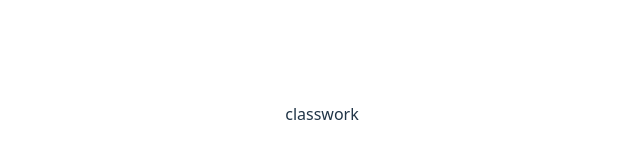
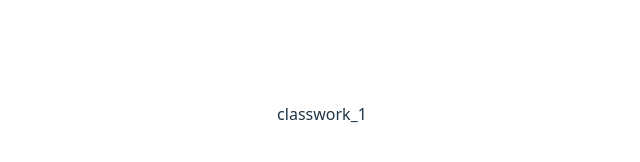
Before and after one commit to Hazar1652/react-2025, a React (Vite) app: page / in a window 1280 px wide. Shown: the part 286-448 px from the top of the page, without its empty margins (318-958 px from the left). Built offline with nearby package versions, Linux system fonts and the light colour scheme.

Commit message:
classwork

```diff
--- a/src/App.tsx
+++ b/src/App.tsx
@@ -3,7 +3,7 @@ import './App.css'
 function App() {
   return (
     <>
-classwork
+classwork_1
     </>
   )
 }
```
